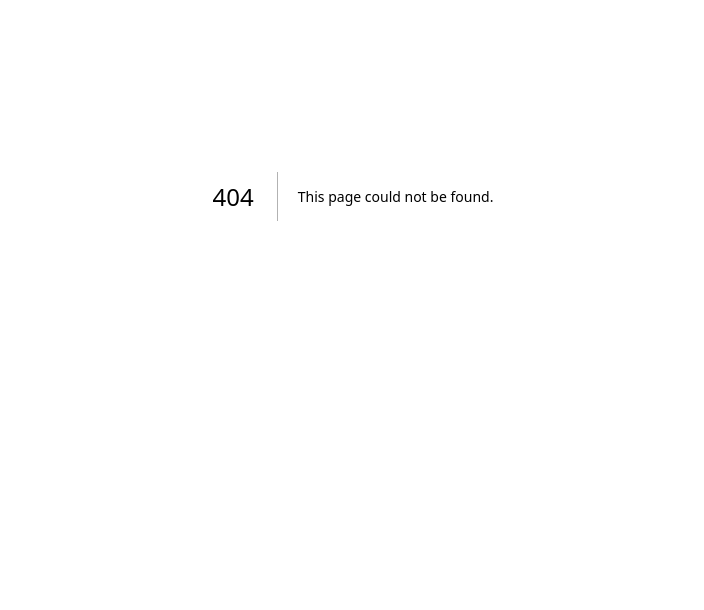
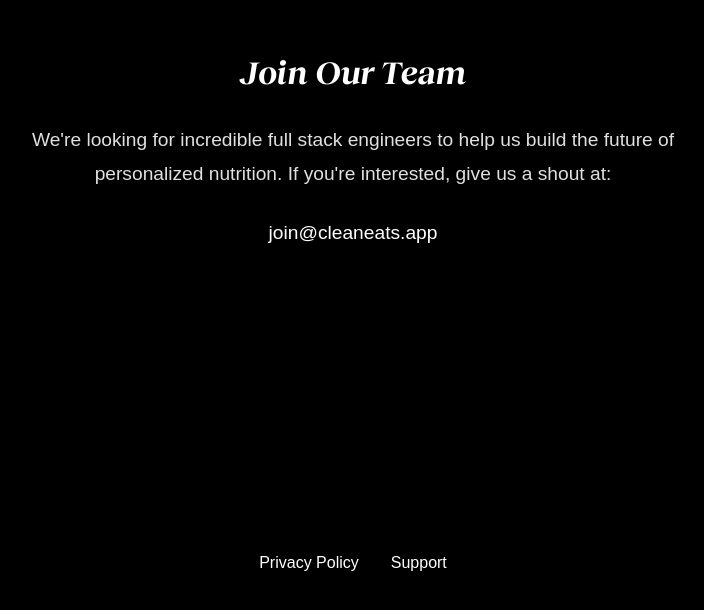
Before and after one commit to cadesix/cleaneatswebsite, a Next.js app: page /join in a window 1280 px wide. Before the commit this address had no page. Shown: the part 204-814 px from the top of the page, without its empty margins (287-991 px from the left). Built offline with nearby package versions, Linux system fonts and the light colour scheme.

Commit message:
added join page

```diff
--- a/app/globals.css
+++ b/app/globals.css
@@ -108,7 +108,7 @@ main {
 }
 
 .support-content a {
-  color: #4a9eff;
+  color: white;
   text-decoration: none;
   font-size: 1.2rem;
   transition: opacity 0.2s ease;
@@ -129,3 +129,119 @@ main {
     font-size: 1.1rem;
   }
 }
+
+.button-container {
+  display: flex;
+  gap: 1.5rem;
+  justify-content: center;
+  margin-top: 3rem;
+}
+
+.button {
+  display: inline-block;
+  padding: 1rem 2rem;
+  background-color: transparent;
+  border: 1px solid white;
+  color: white;
+  text-decoration: none;
+  font-size: 1.1rem;
+  font-weight: 500;
+  border-radius: 50px;
+  transition: all 0.3s ease;
+}
+
+.button:hover {
+  background-color: white;
+  color: black;
+  transform: translateY(-2px);
+}
+
+@media (max-width: 768px) {
+  .button-container {
+    flex-direction: column;
+    align-items: center;
+    gap: 1rem;
+  }
+
+  .button {
+    width: 100%;
+    max-width: 300px;
+    text-align: center;
+  }
+}
+
+.join-content {
+  text-align: center;
+  max-width: 800px;
+  padding: 0 2rem;
+}
+
+.join-text {
+  margin-top: 2rem;
+}
+
+.join-text p {
+  font-size: 1.2rem;
+  line-height: 1.8;
+  margin-bottom: 1.5rem;
+  color: #e0e0e0;
+}
+
+.join-text a {
+  font-size: 1.2rem;  /* Same size as paragraph text */
+}
+
+.contact-info {
+  margin-top: 3rem;
+  padding: 2rem;
+  border: 2px solid rgba(255, 255, 255, 0.1);
+  border-radius: 12px;
+}
+
+.contact-info p {
+  margin-bottom: 1rem;
+}
+
+.contact-info a {
+  color: white;
+  font-size: 1.4rem;
+  text-decoration: none;
+  transition: opacity 0.2s ease;
+}
+
+.contact-info a:hover {
+  opacity: 0.8;
+  text-decoration: underline;
+}
+
+@media (max-width: 768px) {
+  .join-text p {
+    font-size: 1.1rem;
+  }
+
+  .contact-info {
+    padding: 1.5rem;
+  }
+}
+
+a {
+  color: white;
+  text-decoration: none;
+  transition: opacity 0.2s ease;
+}
+
+a:hover {
+  opacity: 0.8;
+  text-decoration: underline;
+}
+
+.termsContainer a {
+  color: white;
+  text-decoration: none;
+  transition: opacity 0.2s ease;
+}
+
+.termsContainer a:hover {
+  opacity: 0.8;
+  text-decoration: underline;
+}
--- /dev/null
+++ b/app/join/page.tsx
@@ -0,0 +1,17 @@
+'use client';
+import React from 'react';
+import { recklessNeue } from '../fonts/fonts'
+
+export default function Join() {
+  return (
+    <div className="container">
+      <div className="join-content">
+        <h1 className={recklessNeue.className}>Join Our Team</h1>
+        <div className="join-text">
+          <p>We're looking for incredible full stack engineers to help us build the future of personalized nutrition. If you're interested, give us a shout at:</p>
+          <p><a href="mailto:join@cleaneats.app">join@cleaneats.app</a></p>
+        </div>
+      </div>
+    </div>
+  );
+}
```
Also changed, not shown: app/page.tsx (+6 -2 lines).
